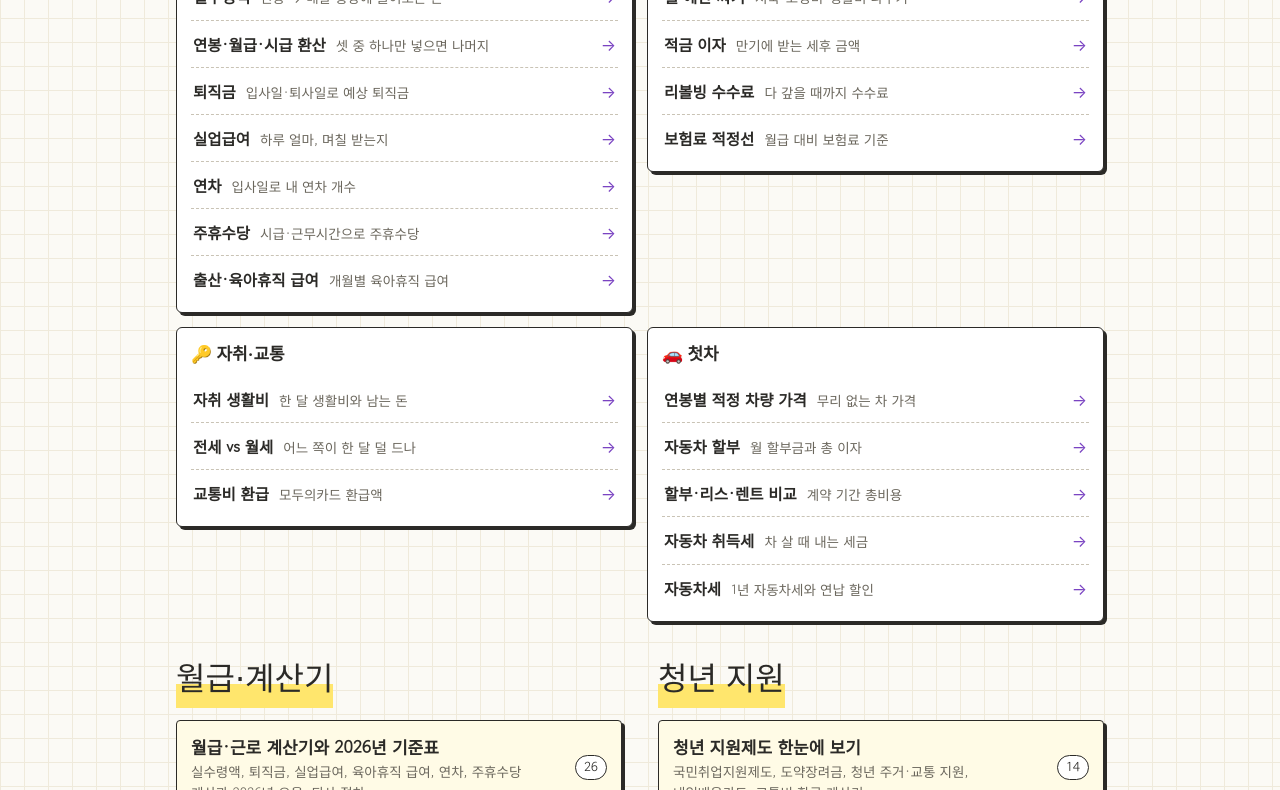
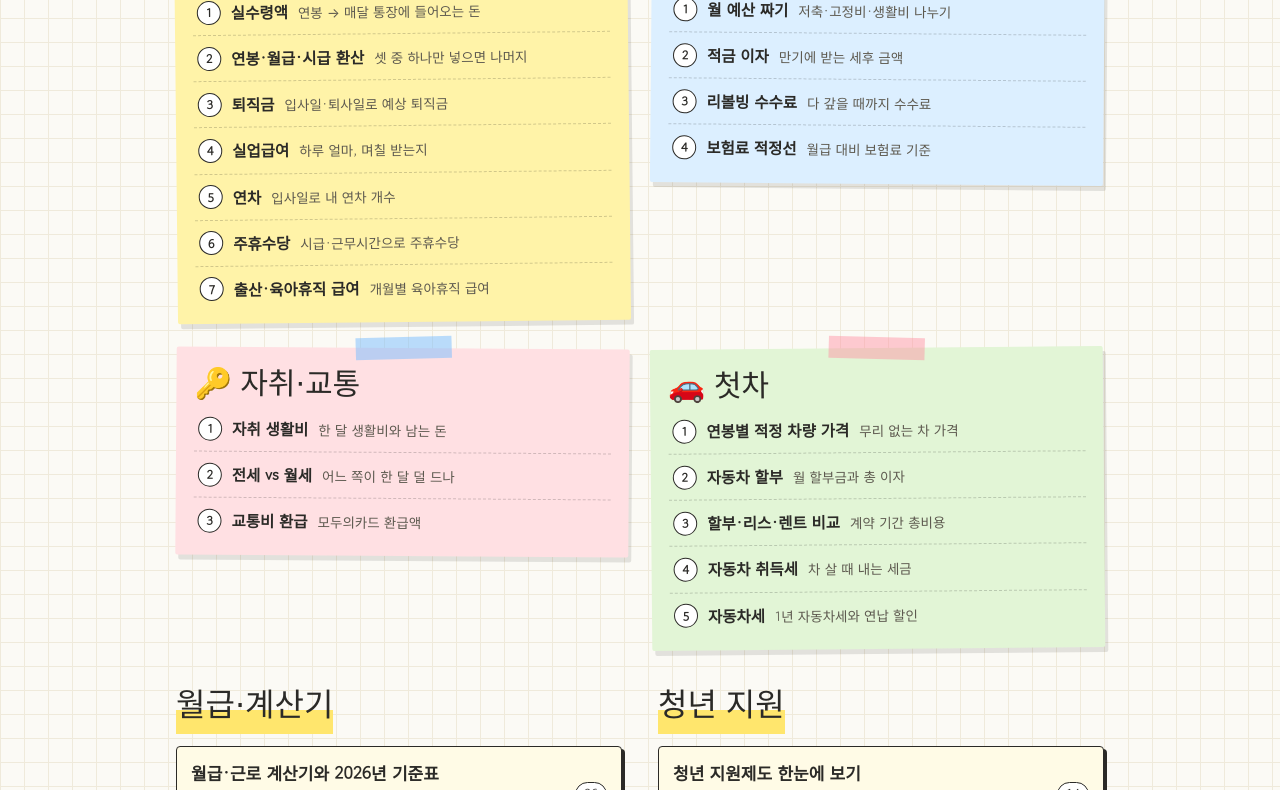
Before and after one commit to myolong/firstjob-dict, a plain HTML site: page docs/index.html in a window 1280 px wide. Shown: the part 630-1420 px from the top of the page. Drawn offline with Linux system fonts and the light colour scheme; a web font is replaced by a local one.

Commit message:
홈 자주 쓰는 계산기: 포스트잇 쪽지 디자인(C안) 적용
Co-Authored-By: Claude Opus 5.5 <noreply@anthropic.com>
Claude-Session: https://claude.ai/code/session_01N2fPfqrTdogex9aUm7stdy

```diff
--- a/docs/assets/style.css
+++ b/docs/assets/style.css
@@ -244,3 +244,27 @@ main h1{font-family:var(--hand);font-weight:400;font-size:clamp(2.1rem,5.5vw,2.8
 .calc-col i{font-style:normal;color:var(--pen)}
 .calc-col a:hover b{color:var(--pen)}
 @media(max-width:760px){.calc-cols{grid-template-columns:1fr}.calc-tabs{flex-wrap:nowrap;overflow-x:auto;padding-bottom:4px}.calc-col a{flex-wrap:wrap;row-gap:0}.calc-col span{min-width:0}}
+
+/* 홈 자주 쓰는 계산기: C안 포스트잇 쪽지 (2026-11-16) */
+.calc-tabs button{font-family:var(--hand);font-size:21px;padding:2px 14px;border-radius:4px;box-shadow:2px 2px 0 var(--ink)}
+.calc-cols{gap:26px 22px;margin-top:8px}
+.calc-col{border:0;box-shadow:3px 5px 0 rgba(0,0,0,.10);border-radius:2px;position:relative;padding:22px 18px 12px;background:#fff3a8}
+.calc-col::before{content:"";position:absolute;left:50%;top:-11px;width:96px;height:22px;margin-left:-48px;background:color-mix(in srgb,var(--pen) 38%,transparent);transform:rotate(-2deg)}
+.calc-col[data-g=g0]{background:#fff3a8;transform:rotate(-.6deg)}
+.calc-col[data-g=g1]{background:#dcefff;transform:rotate(.5deg)}
+.calc-col[data-g=g2]{background:#ffe0e3;transform:rotate(.4deg)}
+.calc-col[data-g=g3]{background:#e2f5d6;transform:rotate(-.5deg)}
+.calc-col[data-g=g1]::before{background:rgba(255,200,80,.55);transform:rotate(3deg)}
+.calc-col[data-g=g2]::before{background:rgba(120,190,255,.5)}
+.calc-col[data-g=g3]::before{background:rgba(255,140,160,.45);transform:rotate(2deg)}
+.calc-col h3{font-family:var(--hand);font-weight:400;font-size:30px;margin:0 0 4px;line-height:1.1}
+.calc-col ol{counter-reset:c}
+.calc-col li{border-top:1px dashed rgba(0,0,0,.18)}
+.calc-col a{counter-increment:c;padding:9px 4px}
+.calc-col a::before{content:counter(c);flex:none;width:22px;height:22px;border-radius:50%;border:1.5px solid var(--ink);background:#fff;font-size:12px;font-weight:700;display:inline-flex;align-items:center;justify-content:center;align-self:center}
+.calc-col span{color:#5d594f}
+.calc-col i{display:none}
+.calc-col a:hover b{background:linear-gradient(transparent 55%,#fff 55%);color:var(--ink)}
+.calc-col a:hover::before{background:var(--pen);color:#fff;border-color:var(--pen)}
+@media(max-width:760px){.calc-col{transform:none !important}}
+@media print{.calc-col{transform:none !important;box-shadow:none;border:1px solid #999}.calc-col::before{display:none}}
--- a/src/assets/style.css
+++ b/src/assets/style.css
@@ -244,3 +244,27 @@ main h1{font-family:var(--hand);font-weight:400;font-size:clamp(2.1rem,5.5vw,2.8
 .calc-col i{font-style:normal;color:var(--pen)}
 .calc-col a:hover b{color:var(--pen)}
 @media(max-width:760px){.calc-cols{grid-template-columns:1fr}.calc-tabs{flex-wrap:nowrap;overflow-x:auto;padding-bottom:4px}.calc-col a{flex-wrap:wrap;row-gap:0}.calc-col span{min-width:0}}
+
+/* 홈 자주 쓰는 계산기: C안 포스트잇 쪽지 (2026-11-16) */
+.calc-tabs button{font-family:var(--hand);font-size:21px;padding:2px 14px;border-radius:4px;box-shadow:2px 2px 0 var(--ink)}
+.calc-cols{gap:26px 22px;margin-top:8px}
+.calc-col{border:0;box-shadow:3px 5px 0 rgba(0,0,0,.10);border-radius:2px;position:relative;padding:22px 18px 12px;background:#fff3a8}
+.calc-col::before{content:"";position:absolute;left:50%;top:-11px;width:96px;height:22px;margin-left:-48px;background:color-mix(in srgb,var(--pen) 38%,transparent);transform:rotate(-2deg)}
+.calc-col[data-g=g0]{background:#fff3a8;transform:rotate(-.6deg)}
+.calc-col[data-g=g1]{background:#dcefff;transform:rotate(.5deg)}
+.calc-col[data-g=g2]{background:#ffe0e3;transform:rotate(.4deg)}
+.calc-col[data-g=g3]{background:#e2f5d6;transform:rotate(-.5deg)}
+.calc-col[data-g=g1]::before{background:rgba(255,200,80,.55);transform:rotate(3deg)}
+.calc-col[data-g=g2]::before{background:rgba(120,190,255,.5)}
+.calc-col[data-g=g3]::before{background:rgba(255,140,160,.45);transform:rotate(2deg)}
+.calc-col h3{font-family:var(--hand);font-weight:400;font-size:30px;margin:0 0 4px;line-height:1.1}
+.calc-col ol{counter-reset:c}
+.calc-col li{border-top:1px dashed rgba(0,0,0,.18)}
+.calc-col a{counter-increment:c;padding:9px 4px}
+.calc-col a::before{content:counter(c);flex:none;width:22px;height:22px;border-radius:50%;border:1.5px solid var(--ink);background:#fff;font-size:12px;font-weight:700;display:inline-flex;align-items:center;justify-content:center;align-self:center}
+.calc-col span{color:#5d594f}
+.calc-col i{display:none}
+.calc-col a:hover b{background:linear-gradient(transparent 55%,#fff 55%);color:var(--ink)}
+.calc-col a:hover::before{background:var(--pen);color:#fff;border-color:var(--pen)}
+@media(max-width:760px){.calc-col{transform:none !important}}
+@media print{.calc-col{transform:none !important;box-shadow:none;border:1px solid #999}.calc-col::before{display:none}}
```
